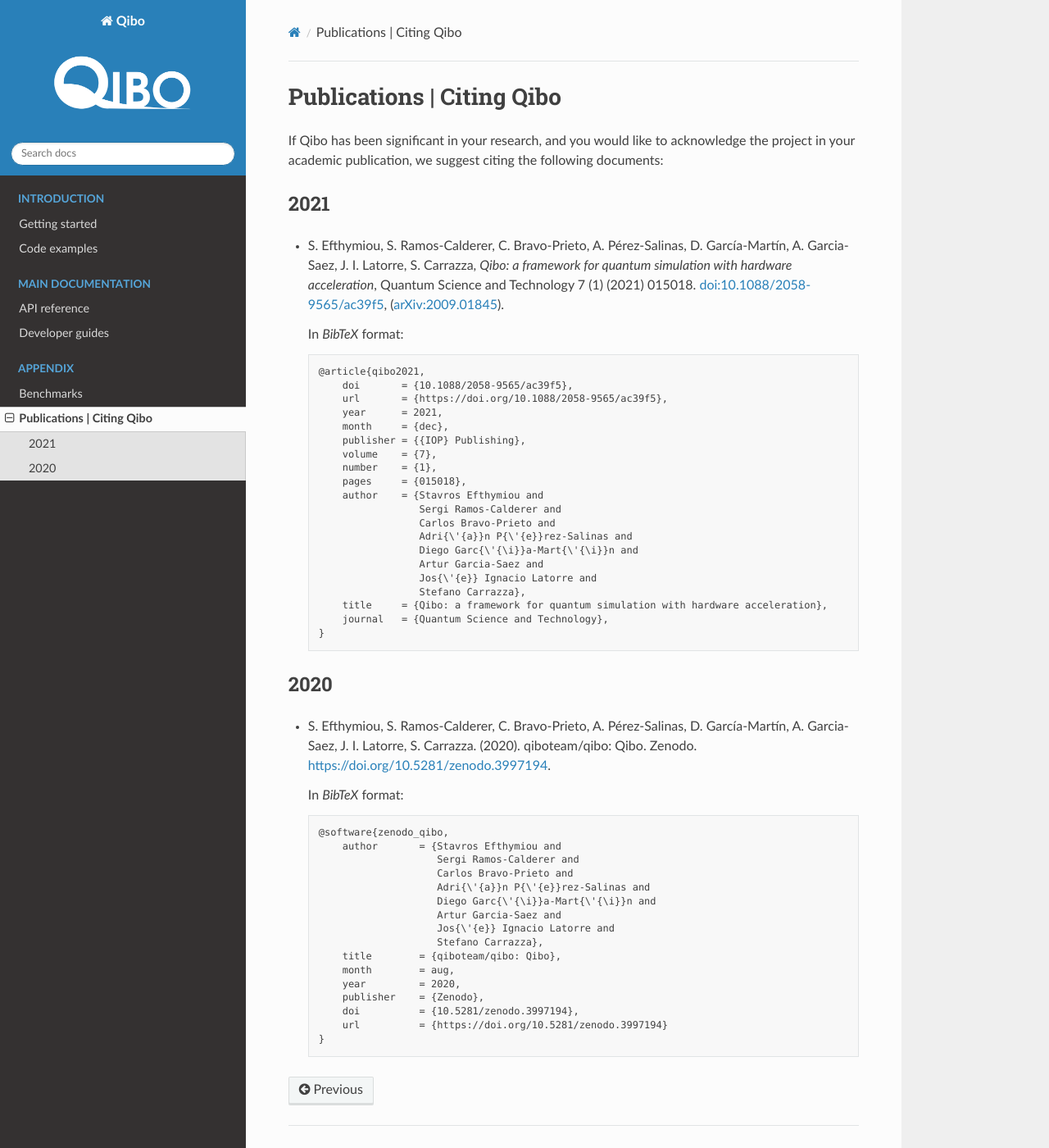
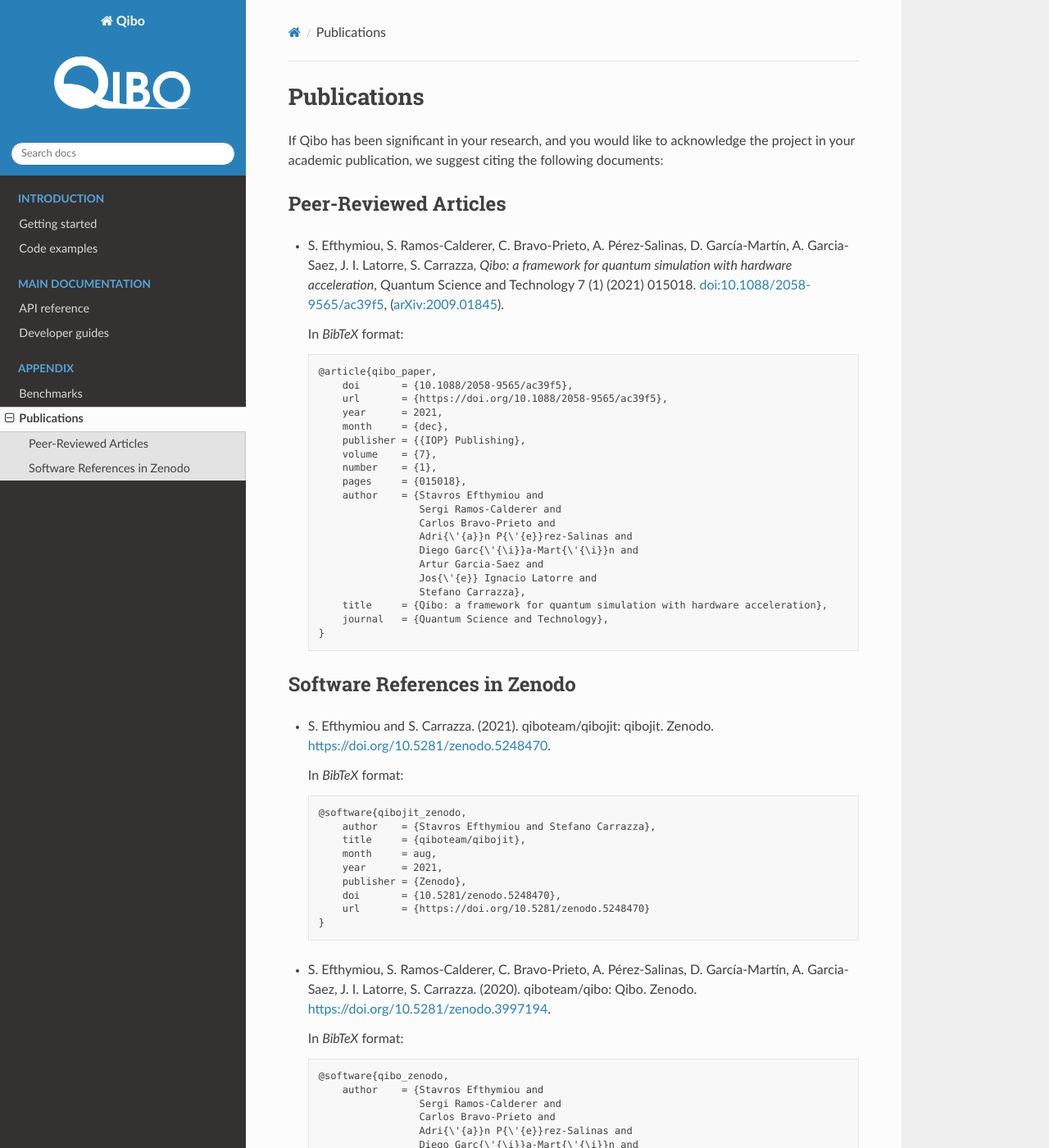
Before and after one commit to qiboteam/qibo, a Sphinx documentation site: the page built from doc/source/appendix/citing-qibo.rst, in a window 1280 px wide and 1400 px high. Shown: the whole window at 82% size. Built offline with Sphinx 7.4.7 and the Read the Docs theme 2.0.0, drawn with Linux system fonts in a browser that asks for light colours; pages that are not in the unit, such as notebooks, are missing from menus; some of the changed text lies outside the part shown.

Commit message:
adjusting another time

```diff
--- a/doc/source/appendix/citing-qibo.rst
+++ b/doc/source/appendix/citing-qibo.rst
@@ -1,11 +1,11 @@
-Publications | Citing Qibo
-==========================
+Publications
+============
 
 If Qibo has been significant in your research, and you would like to acknowledge
 the project in your academic publication, we suggest citing the following documents:
 
-2021
-----
+Peer-Reviewed Articles
+----------------------
 
 * S. Efthymiou, S. Ramos-Calderer, C. Bravo-Prieto, A. Pérez-Salinas, D.
   Garcı́a-Martı́n, A. Garcia-Saez, J. I. Latorre, S. Carrazza, *Qibo: a
@@ -17,7 +17,7 @@
 
   .. code-block:: text
 
-    @article{qibo2021,
+    @article{qibo_paper,
         doi       = {10.1088/2058-9565/ac39f5},
         url       = {https://doi.org/10.1088/2058-9565/ac39f5},
         year      = 2021,
@@ -41,8 +41,27 @@
 .. _`doi:10.1088/2058-9565/ac39f5`: https://doi.org/10.1088/2058-9565/ac39f5
 .. _`arXiv:2009.01845`: https://arxiv.org/abs/2009.01845
 
-2020
-----
+Software References in Zenodo
+-----------------------------
+
+* S. Efthymiou and S. Carrazza. (2021). qiboteam/qibojit: qibojit. Zenodo.
+  `https://doi.org/10.5281/zenodo.5248470`_.
+
+  In *BibTeX* format:
+
+  .. code-block:: text
+
+    @software{qibojit_zenodo,
+        author    = {Stavros Efthymiou and Stefano Carrazza},
+        title     = {qiboteam/qibojit},
+        month     = aug,
+        year      = 2021,
+        publisher = {Zenodo},
+        doi       = {10.5281/zenodo.5248470},
+        url       = {https://doi.org/10.5281/zenodo.5248470}
+    }
+
+.. _`https://doi.org/10.5281/zenodo.5248470`: https://doi.org/10.5281/zenodo.5248470
 
 * S. Efthymiou, S. Ramos-Calderer, C. Bravo-Prieto, A.
   Pérez-Salinas, D. García-Martín, A. Garcia-Saez, J. I. Latorre, S. Carrazza.
@@ -52,21 +71,21 @@
 
   .. code-block:: text
 
-    @software{zenodo_qibo,
-        author       = {Stavros Efthymiou and
-                        Sergi Ramos-Calderer and
-                        Carlos Bravo-Prieto and
-                        Adri{\'{a}}n P{\'{e}}rez-Salinas and
-                        Diego Garc{\'{\i}}a-Mart{\'{\i}}n and
-                        Artur Garcia-Saez and
-                        Jos{\'{e}} Ignacio Latorre and
-                        Stefano Carrazza},
-        title        = {qiboteam/qibo: Qibo},
-        month        = aug,
-        year         = 2020,
-        publisher    = {Zenodo},
-        doi          = {10.5281/zenodo.3997194},
-        url          = {https://doi.org/10.5281/zenodo.3997194}
+    @software{qibo_zenodo,
+        author    = {Stavros Efthymiou and
+                     Sergi Ramos-Calderer and
+                     Carlos Bravo-Prieto and
+                     Adri{\'{a}}n P{\'{e}}rez-Salinas and
+                     Diego Garc{\'{\i}}a-Mart{\'{\i}}n and
+                     Artur Garcia-Saez and
+                     Jos{\'{e}} Ignacio Latorre and
+                     Stefano Carrazza},
+        title     = {qiboteam/qibo: Qibo},
+        month     = aug,
+        year      = 2020,
+        publisher = {Zenodo},
+        doi       = {10.5281/zenodo.3997194},
+        url       = {https://doi.org/10.5281/zenodo.3997194}
     }
 
 .. _`https://doi.org/10.5281/zenodo.3997194`: https://doi.org/10.5281/zenodo.3997194
```
